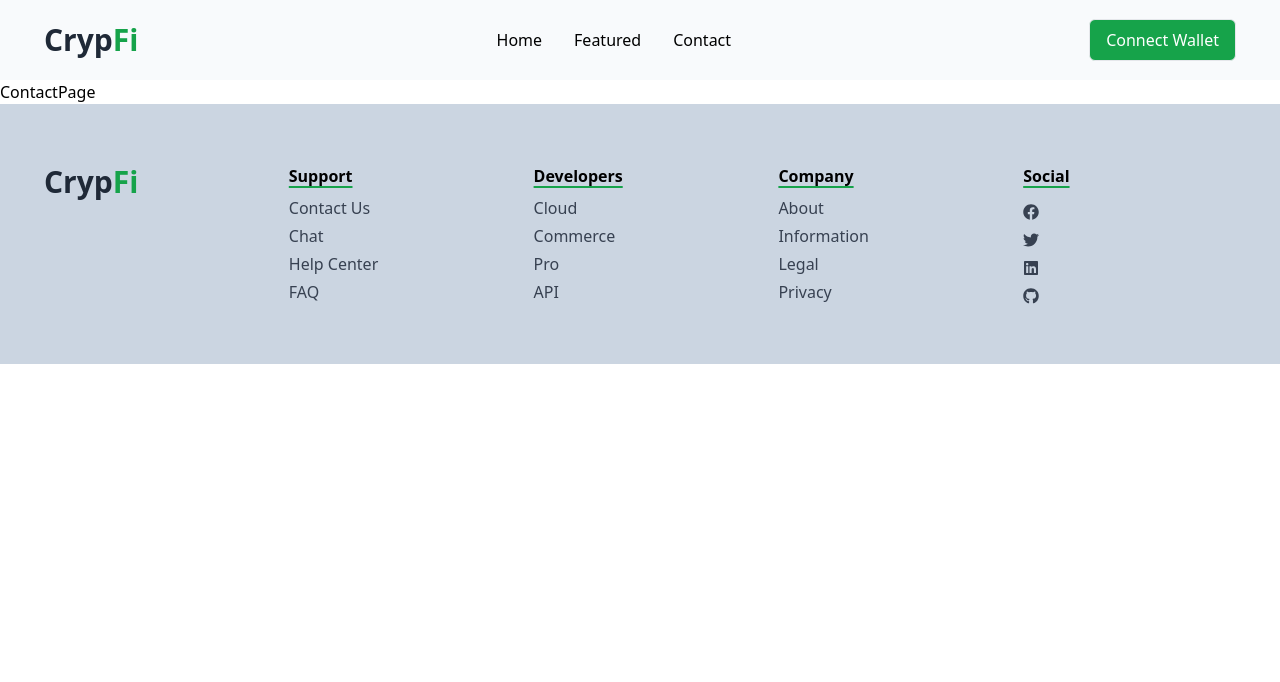
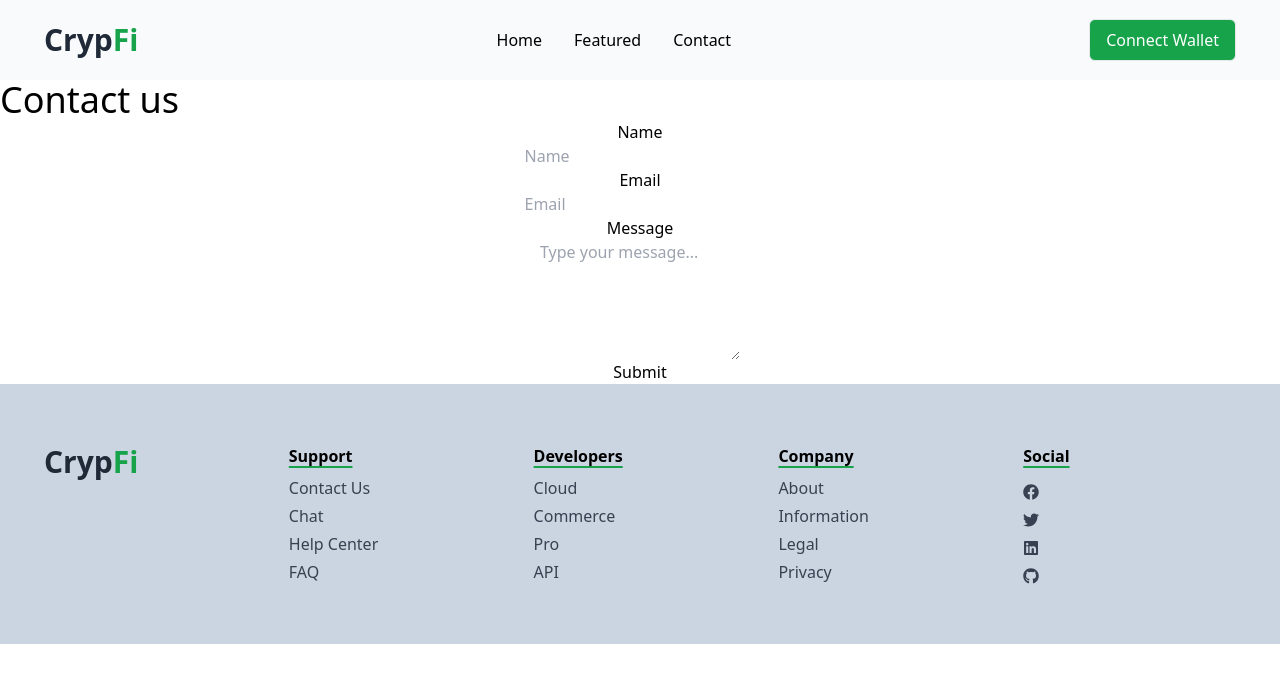
Before and after one commit to Askari64/CrypFi, a React (Vite) app: page /contact in a window 1280 px wide. Shown: the top 682 px of the page. Built offline with nearby package versions, Linux system fonts and the light colour scheme; the HTML template or start-up script is replaced by a standard one.

Commit message:
initial form

```diff
--- a/src/pages/ContactPage.jsx
+++ b/src/pages/ContactPage.jsx
@@ -1,7 +1,76 @@
+import { useState } from "react";
+import { useForm } from "react-hook-form";
+
 function ContactPage() {
+  const [submitted, setSubmitted] = useState(false);
+
+  const {
+    register,
+    handleSubmit,
+    formState: { errors },
+    reset,
+  } = useForm();
+
+  const onFormSubmit = (data) => {
+    console.log("Form Submitted: ", data);
+    reset();
+    setSubmitted(true);
+    setTimeout(() => {
+      setSubmitted(false);
+    }, 3000);
+  };
   return (
-    <div>ContactPage</div>
-  )
+    <div className=" w-screen m-auto flex flex-col">
+      <h1 className="text-4xl">Contact us</h1>
+      {submitted && <p className="text-green-500">Your message has been recieved!</p>}
+      <form
+        className="flex flex-col justify-center items-center"
+        onSubmit={handleSubmit(onFormSubmit)}
+      >
+        {/* NAME */}
+        <label htmlFor="name">Name</label>
+        <input
+          {...register("name", { required: "Name is required" })}
+          id="name"
+          type="text"
+          placeholder="Name"
+        />
+        {errors.name && <p className=" text-red-500">{errors.name.message}</p>}
+
+        {/* EMAIL */}
+        <label htmlFor="email">Email</label>
+        <input
+          {...register("email", {
+            required: "Email is required",
+            pattern: {
+              value: /^[^@ ]+@[^@ ]+\.[^@ .]{2,}$/,
+              message: "Invalid email format",
+            },
+          })}
+          id="email"
+          type="text"
+          placeholder="Email"
+        />
+        {errors.email && (
+          <p className=" text-red-500">{errors.email.message}</p>
+        )}
+
+        {/* MESSAGE */}
+        <label htmlFor="message">Message</label>
+        <textarea
+          {...register("message", { required: "Message is required" })}
+          id="message"
+          rows={5}
+          placeholder="Type your message..."
+        />
+        {errors.message && (
+          <p className=" text-red-500">{errors.message.message}</p>
+        )}
+
+        <button type="submit">Submit</button>
+      </form>
+    </div>
+  );
 }
 
-export default ContactPage
+export default ContactPage;
```
